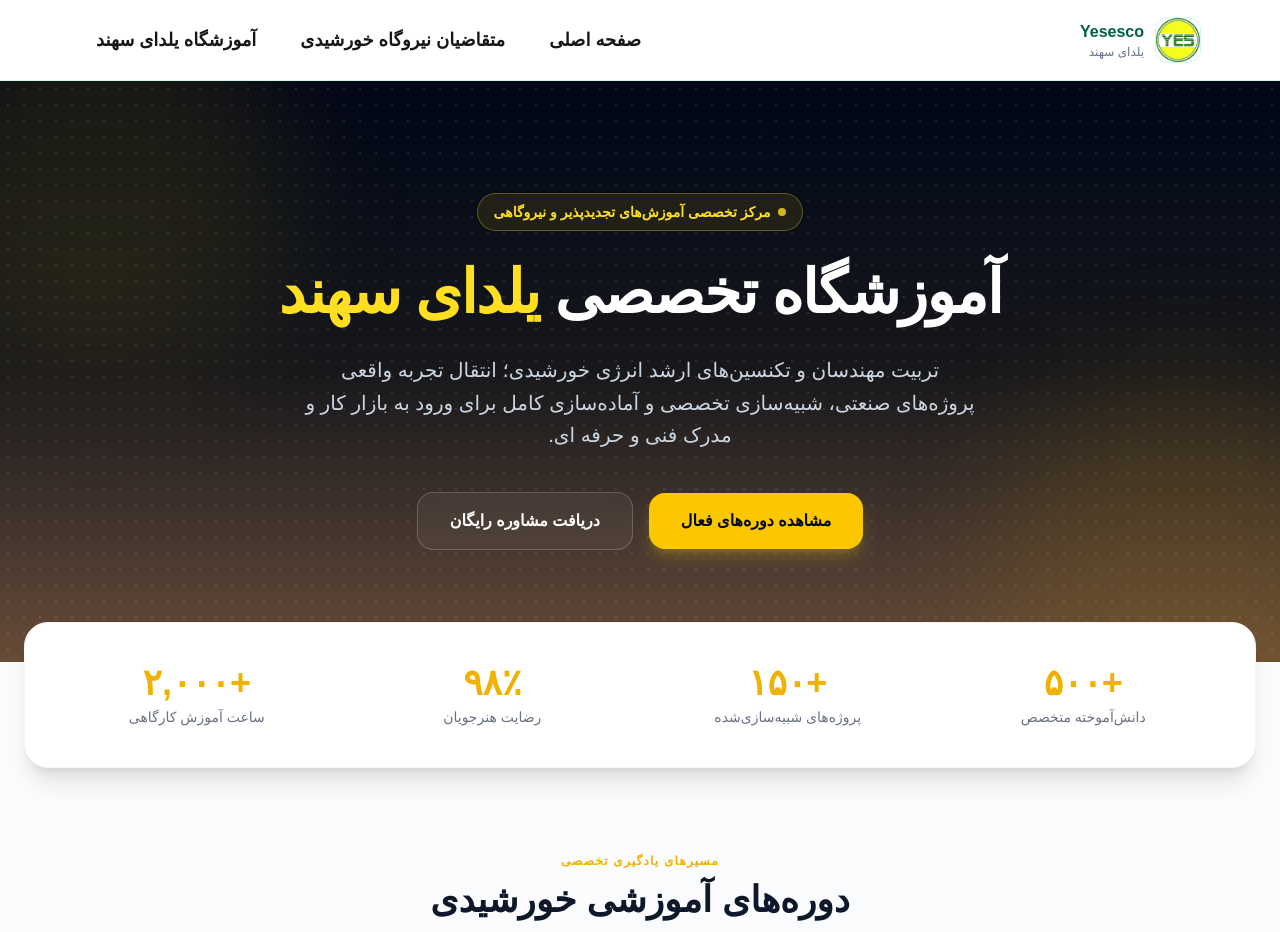
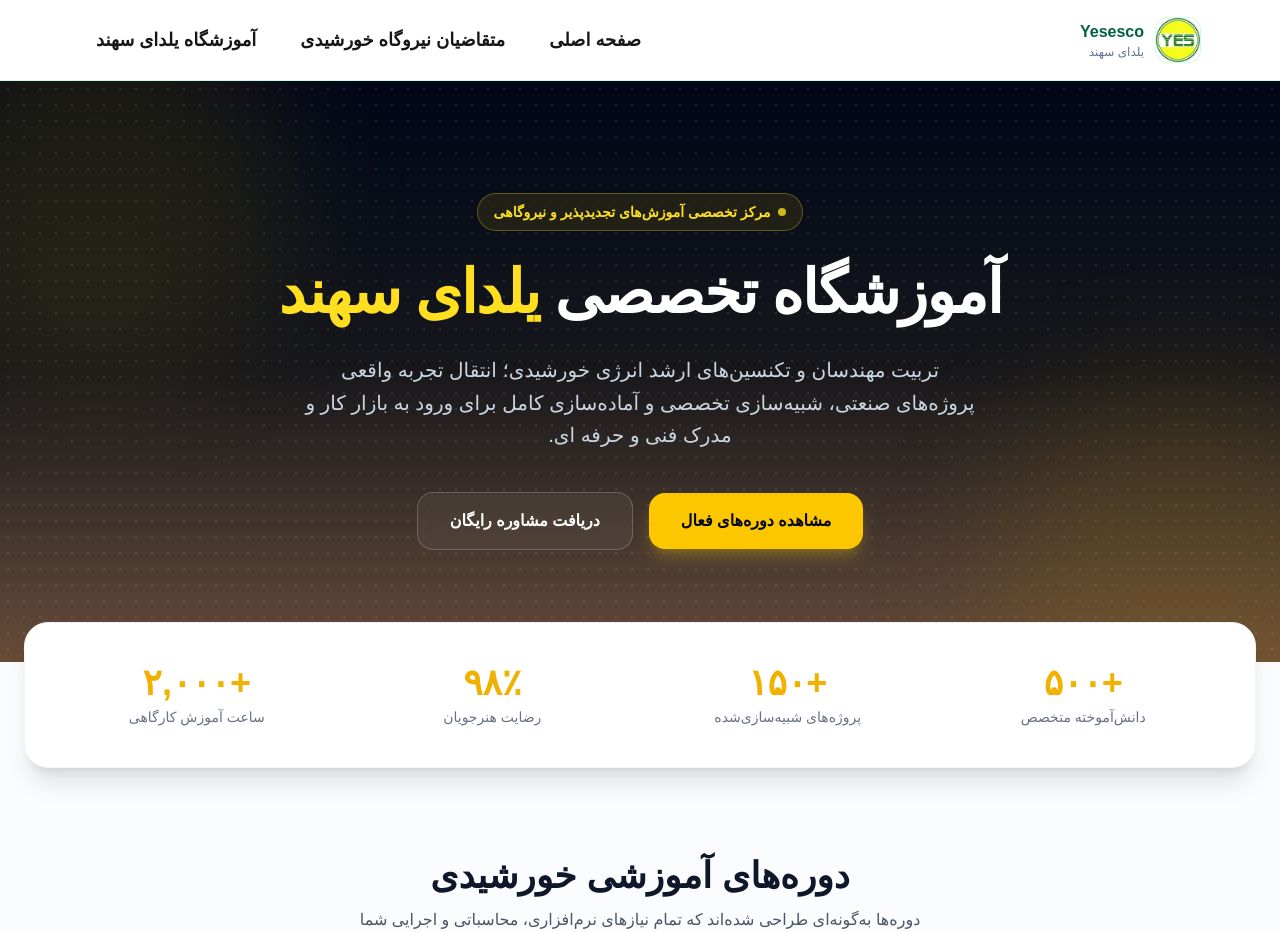
Before and after one commit to Ariyan8/yesesco, a Next.js app: page /academy in a window 1280 px wide. Shown: the top 932 px of the page. Built offline with nearby package versions, Linux system fonts and the light colour scheme.

Commit message:
update files

```diff
--- a/app/academy/page.tsx
+++ b/app/academy/page.tsx
@@ -179,7 +179,6 @@ export default function AcademyPage() {
       {/* 3. COURSES */}
       <section id="courses" className="container mx-auto px-6 py-20">
         <div className="mb-14 text-center">
-          <span className="text-xs font-bold uppercase tracking-widest text-yellow-500">مسیرهای یادگیری تخصصی</span>
           <h2 className="mt-2 text-3xl font-extrabold text-slate-900 md:text-4xl">دوره‌های آموزشی خورشیدی</h2>
           <p className="mt-3 text-gray-600 max-w-xl mx-auto text-sm md:text-base">دوره‌ها به‌گونه‌ای طراحی شده‌اند که تمام نیازهای نرم‌افزاری، محاسباتی و اجرایی شما را پوشش دهند.</p>
         </div>
```
